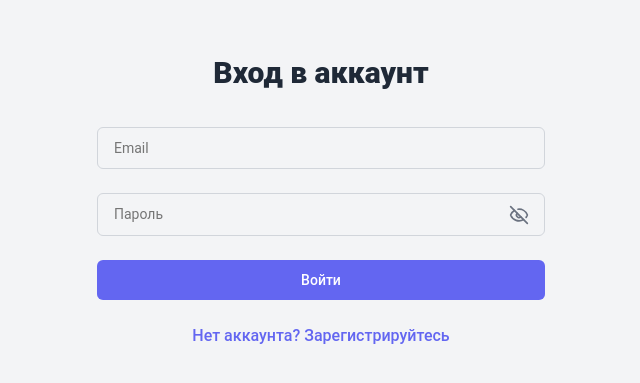
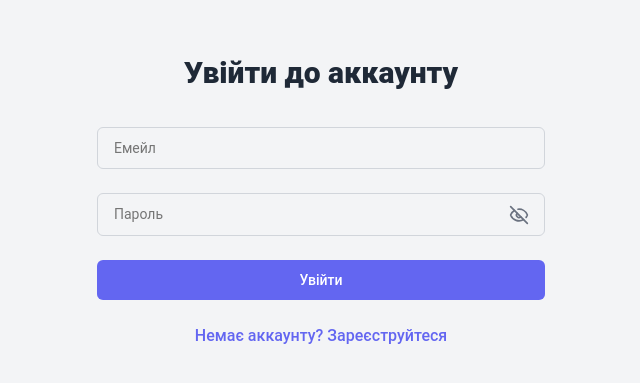
Before and after one commit to solipsisticstratosphere/FinanceManager-front, a React (Vite) app: page /signin in a window 1280 px wide. Shown: the part 213-596 px from the top of the page, without its empty margins (319-959 px from the left). Built offline with nearby package versions, Linux system fonts and the light colour scheme.

Commit message:
Update Auth.jsx

```diff
--- a/src/components/Auth/Auth.jsx
+++ b/src/components/Auth/Auth.jsx
@@ -26,7 +26,6 @@ const PasswordInput = ({ field, isVisible, toggleVisibility, ...props }) => {
 };
 
 const Auth = () => {
-  const navigate = useNavigate();
   const location = useLocation();
   const isSignIn = location.pathname === "/signin";
 
@@ -41,17 +40,17 @@ const Auth = () => {
 
   const validationSchema = Yup.object({
     email: Yup.string()
-      .email("Неверный формат email")
-      .required("Email обязателен"),
+      .email("Невiрний формат email")
+      .required("Емейл є обов'язковим"),
     password: Yup.string()
-      .min(6, "Минимум 6 символов")
-      .required("Пароль обязателен"),
+      .min(6, "Мiнiмум 6 символiв")
+      .required("Пароль є обов'язковим"),
     ...(isSignIn
       ? {}
       : {
           confirmPassword: Yup.string()
-            .oneOf([Yup.ref("password"), null], "Пароли должны совпадать")
-            .required("Подтверждение пароля обязательно"),
+            .oneOf([Yup.ref("password"), null], "Паролі повинні співпадати")
+            .required("Підтвердження паролю є обов'язковим"),
         }),
   });
 
@@ -65,7 +64,7 @@ const Auth = () => {
       <div className={styles.formWrapper}>
         <div className={styles.header}>
           <h2 className={styles.title}>
-            {isSignIn ? "Вход в аккаунт" : "Регистрация"}
+            {isSignIn ? "Увiйти до аккаунту" : "Реєстрація"}
           </h2>
         </div>
         <Formik
@@ -80,7 +79,7 @@ const Auth = () => {
                   name="email"
                   type="email"
                   className={styles.input}
-                  placeholder="Email"
+                  placeholder="Емейл"
                 />
                 {errors.email && touched.email && (
                   <div className={styles.error}>{errors.email}</div>
@@ -111,7 +110,7 @@ const Auth = () => {
                     {({ field }) => (
                       <PasswordInput
                         {...field}
-                        placeholder="Подтвердите пароль"
+                        placeholder="Підтвердіть пароль"
                         isVisible={confirmPasswordVisible}
                         toggleVisibility={() =>
                           setConfirmPasswordVisible(!confirmPasswordVisible)
@@ -130,7 +129,7 @@ const Auth = () => {
                 disabled={isSubmitting}
                 className={styles.button}
               >
-                {isSignIn ? "Войти" : "Зарегистрироваться"}
+                {isSignIn ? "Увiйти" : "Зареєструватися"}
               </button>
             </Form>
           )}
@@ -141,8 +140,8 @@ const Auth = () => {
           className={styles.switchLink}
         >
           {isSignIn
-            ? "Нет аккаунта? Зарегистрируйтесь"
-            : "Уже есть аккаунт? Войдите"}
+            ? "Немає аккаунту? Зареєструйтеся"
+            : "Вже є аккаунт? Увiйти"}
         </Link>
       </div>
     </div>
```
